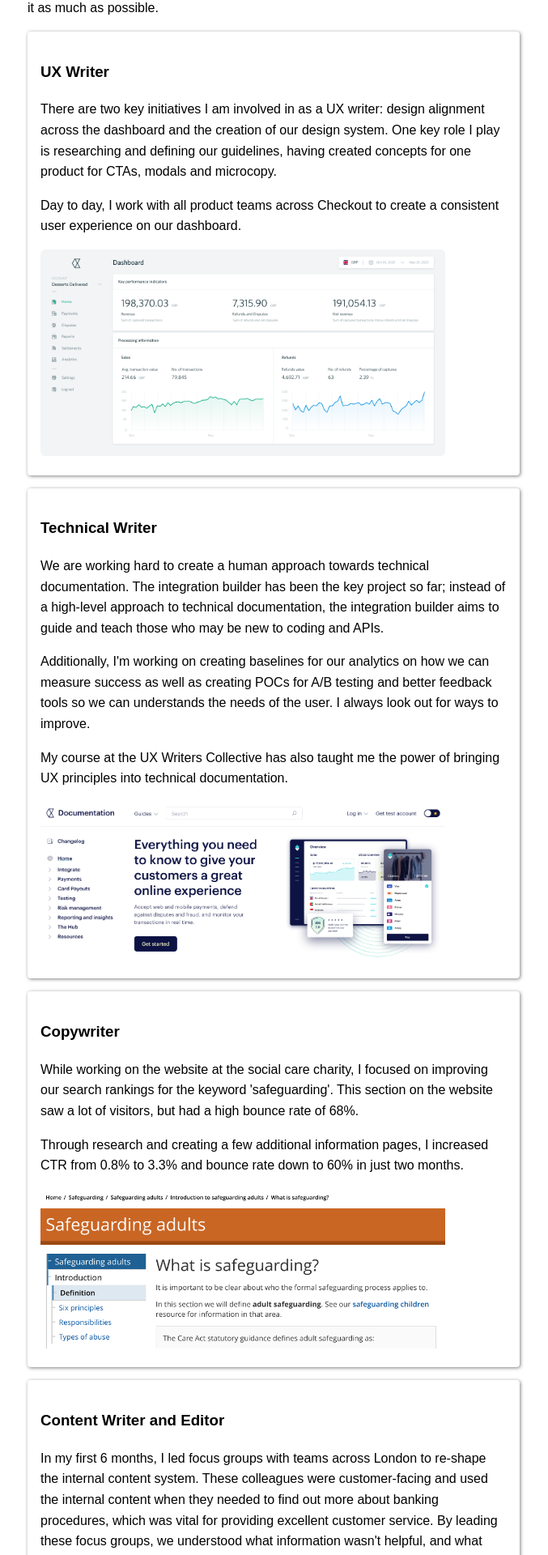
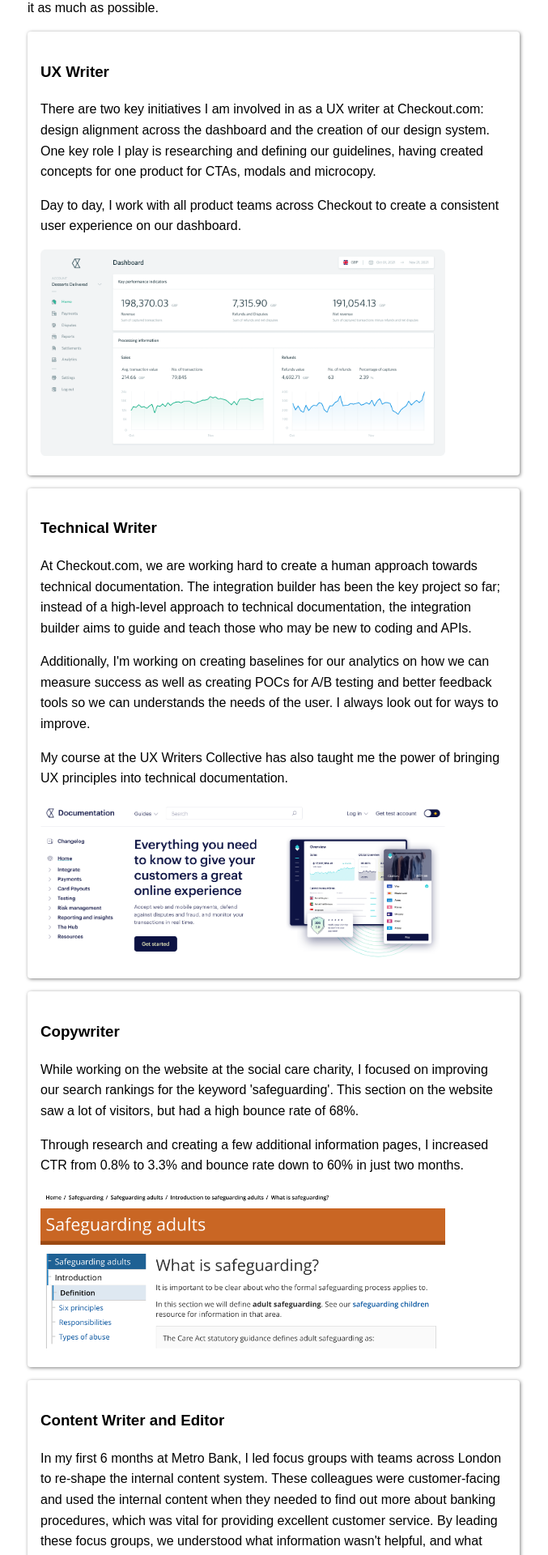
Before and after one commit to chrisiwebster/portfolio, a Next.js app: page / in a window 1280 px wide. Shown: the part 660-2580 px from the top of the page at 81% size, without its empty margins (302-979 px from the left). Built offline with nearby package versions, Linux system fonts and the light colour scheme.

Commit message:
adding specific companies

```diff
--- a/pages/index.js
+++ b/pages/index.js
@@ -31,10 +31,11 @@
 			>
 				<p>
 					There are two key initiatives I am involved in as a UX
-					writer: design alignment across the dashboard and the
-					creation of our design system. One key role I play is
-					researching and defining our guidelines, having created
-					concepts for one product for CTAs, modals and microcopy.{" "}
+					writer at Checkout.com: design alignment across the
+					dashboard and the creation of our design system. One key
+					role I play is researching and defining our guidelines,
+					having created concepts for one product for CTAs, modals and
+					microcopy.{" "}
 				</p>
 				<p>
 					Day to day, I work with all product teams across Checkout to
@@ -48,11 +49,12 @@
 				className={styles.caseStudies}
 			>
 				<p>
-					We are working hard to create a human approach towards
-					technical documentation. The integration builder has been
-					the key project so far; instead of a high-level approach to
-					technical documentation, the integration builder aims to
-					guide and teach those who may be new to coding and APIs.
+					At Checkout.com, we are working hard to create a human
+					approach towards technical documentation. The integration
+					builder has been the key project so far; instead of a
+					high-level approach to technical documentation, the
+					integration builder aims to guide and teach those who may be
+					new to coding and APIs.
 				</p>
 				<p>
 					Additionally, I&apos;m working on creating baselines for our
@@ -92,9 +94,9 @@
 				className={styles.caseStudies}
 			>
 				<p>
-					In my first 6 months, I led focus groups with teams across
-					London to re-shape the internal content system. These
-					colleagues were customer-facing and used the internal
+					In my first 6 months at Metro Bank, I led focus groups with
+					teams across London to re-shape the internal content system.
+					These colleagues were customer-facing and used the internal
 					content when they needed to find out more about banking
 					procedures, which was vital for providing excellent customer
 					service. By leading these focus groups, we understood what
```
